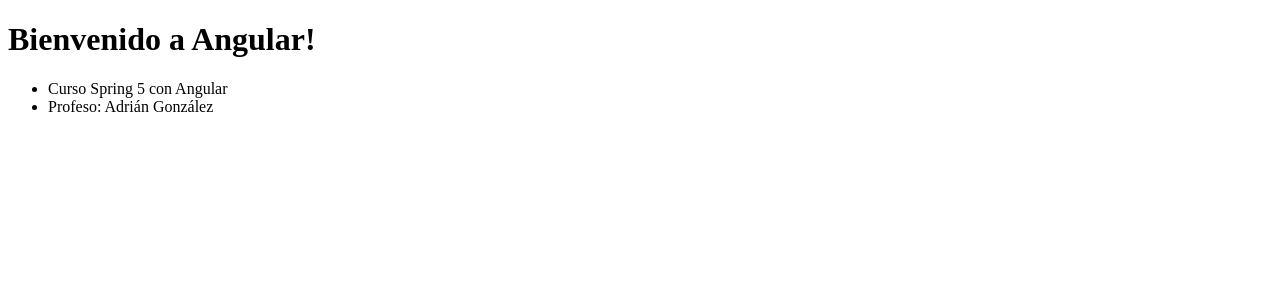
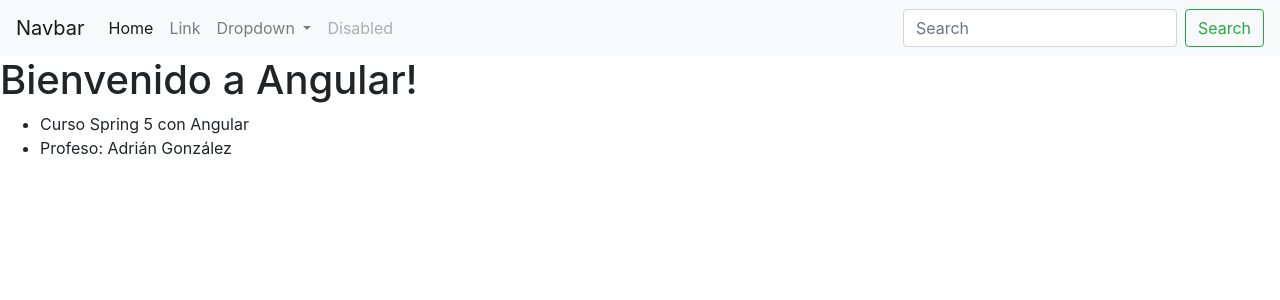
Before and after one commit to adriancglez/angular-spring-course, an Angular app in the folder 01_Angular_Basics/a-clientes-app/: page / in a window 1280 px wide. Shown: the top 300 px of the page. Built offline with nearby package versions, Linux system fonts and the light colour scheme.

Commit message:
Se integra el tema bootstrap en Angular por CDN - resolve #4

```diff
--- a/01_Angular_Basics/a-clientes-app/src/app/app.component.html
+++ b/01_Angular_Basics/a-clientes-app/src/app/app.component.html
@@ -1,3 +1,39 @@
+<nav class="navbar navbar-expand-lg navbar-light bg-light">
+  <a class="navbar-brand" href="#">Navbar</a>
+  <button class="navbar-toggler" type="button" data-toggle="collapse" data-target="#navbarSupportedContent" aria-controls="navbarSupportedContent" aria-expanded="false" aria-label="Toggle navigation">
+    <span class="navbar-toggler-icon"></span>
+  </button>
+
+  <div class="collapse navbar-collapse" id="navbarSupportedContent">
+    <ul class="navbar-nav mr-auto">
+      <li class="nav-item active">
+        <a class="nav-link" href="#">Home <span class="sr-only">(current)</span></a>
+      </li>
+      <li class="nav-item">
+        <a class="nav-link" href="#">Link</a>
+      </li>
+      <li class="nav-item dropdown">
+        <a class="nav-link dropdown-toggle" href="#" id="navbarDropdown" role="button" data-toggle="dropdown" aria-haspopup="true" aria-expanded="false">
+          Dropdown
+        </a>
+        <div class="dropdown-menu" aria-labelledby="navbarDropdown">
+          <a class="dropdown-item" href="#">Action</a>
+          <a class="dropdown-item" href="#">Another action</a>
+          <div class="dropdown-divider"></div>
+          <a class="dropdown-item" href="#">Something else here</a>
+        </div>
+      </li>
+      <li class="nav-item">
+        <a class="nav-link disabled" href="#" tabindex="-1" aria-disabled="true">Disabled</a>
+      </li>
+    </ul>
+    <form class="form-inline my-2 my-lg-0">
+      <input class="form-control mr-sm-2" type="search" placeholder="Search" aria-label="Search">
+      <button class="btn btn-outline-success my-2 my-sm-0" type="submit">Search</button>
+    </form>
+  </div>
+</nav>
+
 <h1>
   {{ title }}!
 </h1>
--- a/01_Angular_Basics/a-clientes-app/src/index.html
+++ b/01_Angular_Basics/a-clientes-app/src/index.html
@@ -6,8 +6,12 @@
     <base href="/">
     <meta name="viewport" content="width=device-width, initial-scale=1">
     <link rel="icon" type="image/x-icon" href="favicon.ico">
+    <link rel="stylesheet" href="https://stackpath.bootstrapcdn.com/bootstrap/4.5.0/css/bootstrap.min.css" integrity="sha384-9aIt2nRpC12Uk9gS9baDl411NQApFmC26EwAOH8WgZl5MYYxFfc+NcPb1dKGj7Sk" crossorigin="anonymous">
   </head>
   <body>
     <app-root></app-root>
+    <script src="https://code.jquery.com/jquery-3.5.1.slim.min.js" integrity="sha384-DfXdz2htPH0lsSSs5nCTpuj/zy4C+OGpamoFVy38MVBnE+IbbVYUew+OrCXaRkfj" crossorigin="anonymous"></script>
+    <script src="https://cdn.jsdelivr.net/npm/popper.js@1.16.0/dist/umd/popper.min.js" integrity="sha384-Q6E9RHvbIyZFJoft+2mJbHaEWldlvI9IOYy5n3zV9zzTtmI3UksdQRVvoxMfooAo" crossorigin="anonymous"></script>
+    <script src="https://stackpath.bootstrapcdn.com/bootstrap/4.5.0/js/bootstrap.min.js" integrity="sha384-OgVRvuATP1z7JjHLkuOU7Xw704+h835Lr+6QL9UvYjZE3Ipu6Tp75j7Bh/kR0JKI" crossorigin="anonymous"></script>
   </body>
 </html>
```
Also changed, not shown: 1 other file (tests, documents, lock files or other folders). Lines whose indentation alone changed are shown as unchanged.
